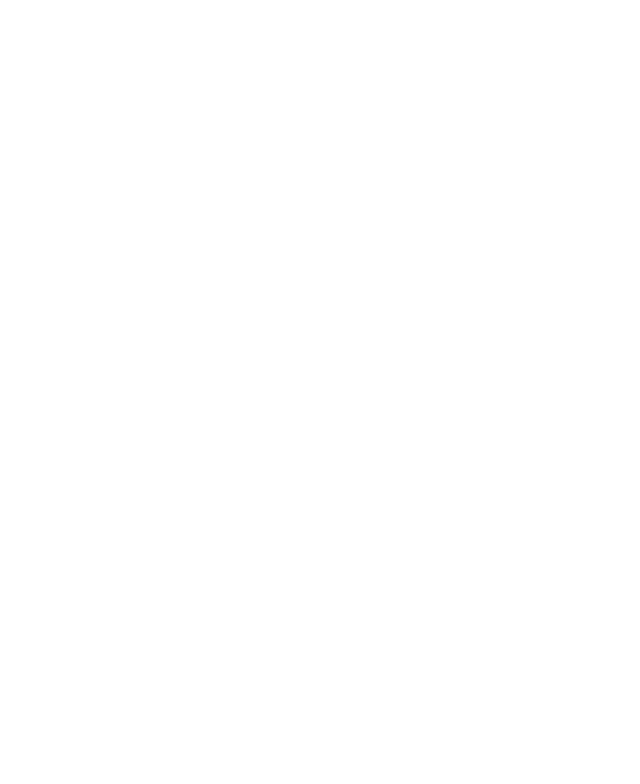
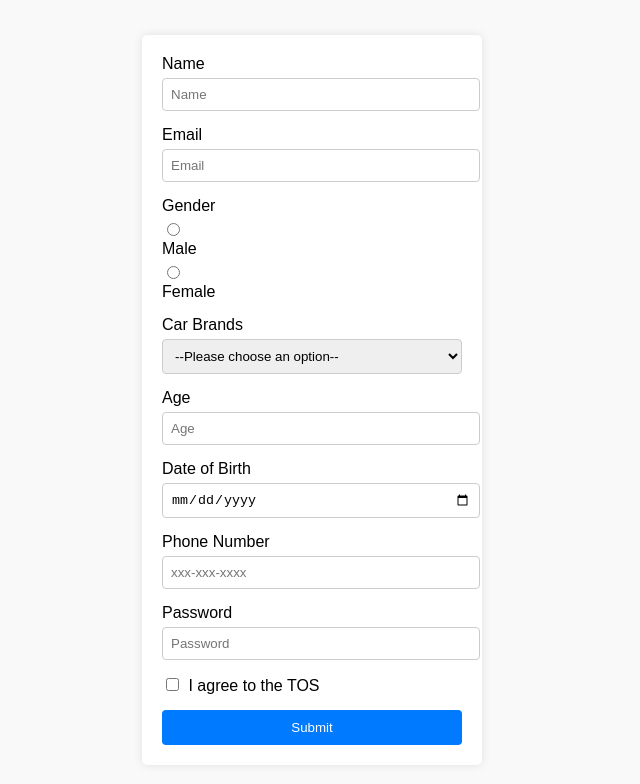
Before and after one commit to acciojob/signup-form-car-Jitendra-singh-cell, a website: page main.html in a window 1280 px wide. Shown: the whole page, without its empty margins (328-968 px from the left). Drawn offline with Linux system fonts and the light colour scheme.

Commit message:
created a submission

```diff
--- a/main.html
+++ b/main.html
@@ -7,6 +7,59 @@
 </head>
 
 <body>
+
+	<div class="form-container">
+        <form method="post">
+            <div class="form-group">
+                <label for="name">Name</label>
+                <input type="text" id="name" name="name" placeholder="Name" required>
+            </div>
+            <div class="form-group">
+                <label for="email">Email</label>
+                <input type="email" id="email" name="email" placeholder="Email" required>
+            </div>
+            <div class="form-group">
+                <label>Gender</label>
+                <input type="radio" id="gender_m" name="gender" value="male" required>
+                <label for="gender_m">Male</label>
+                <input type="radio" id="gender_f" name="gender" value="female" required>
+                <label for="gender_f">Female</label>
+            </div>
+            <div class="form-group">
+                <label for="cars">Car Brands</label>
+                <select id="cars" name="cars" required>
+                    <option value="" disabled selected>--Please choose an option--</option>
+                    <option value="toyota">Toyota</option>
+                    <option value="honda">Honda</option>
+                    <option value="ford">Ford</option>
+                    <option value="bmw">BMW</option>
+                </select>
+            </div>
+            <div class="form-group">
+                <label for="age">Age</label>
+                <input type="number" id="age" name="age" placeholder="Age" required>
+            </div>
+            <div class="form-group">
+                <label for="dob">Date of Birth</label>
+                <input type="date" id="dob" name="dob" required>
+            </div>
+            <div class="form-group">
+                <label for="tel">Phone Number</label>
+                <input type="tel" id="tel" name="tel" placeholder="xxx-xxx-xxxx">
+            </div>
+            <div class="form-group">
+                <label for="password">Password</label>
+                <input type="password" id="password" name="password" placeholder="Password" required>
+            </div>
+            <div class="form-group">
+                <label>
+                    <input type="checkbox" id="tos" name="tos" required>
+                    I agree to the TOS
+                </label>
+            </div>
+            <button type="submit">Submit</button>
+        </form>
+    </div>
 	<!-- the entire body must be written by student -->
     <script type="text/javascript" src="./script.js">
 </script>
--- a/styles.css
+++ b/styles.css
@@ -1,2 +1,52 @@
 
 /* Your CSS Code here. */
+  body {
+            font-family: Arial, sans-serif;
+            background-color: #f9f9f9;
+            display: flex;
+            justify-content: center;
+            align-items: center;
+            height: 100vh;
+            margin: 0;
+        }
+        .form-container {
+            background: white;
+            padding: 20px;
+            border-radius: 5px;
+            box-shadow: 0 0 10px rgba(0, 0, 0, 0.1);
+            width: 300px;
+        }
+        .form-group {
+            margin-bottom: 15px;
+        }
+        label {
+            display: block;
+            margin-bottom: 5px;
+        }
+        input[type="text"],
+        input[type="email"],
+        input[type="number"],
+        input[type="date"],
+        input[type="tel"],
+        input[type="password"],
+        select {
+            width: 100%;
+            padding: 8px;
+            border: 1px solid #ccc;
+            border-radius: 4px;
+        }
+        input[type="checkbox"] {
+            margin-right: 5px;
+        }
+        button {
+            width: 100%;
+            padding: 10px;
+            background-color: #007BFF;
+            color: white;
+            border: none;
+            border-radius: 4px;
+            cursor: pointer;
+        }
+        button:hover {
+            background-color: #0056b3;
+        }
```
